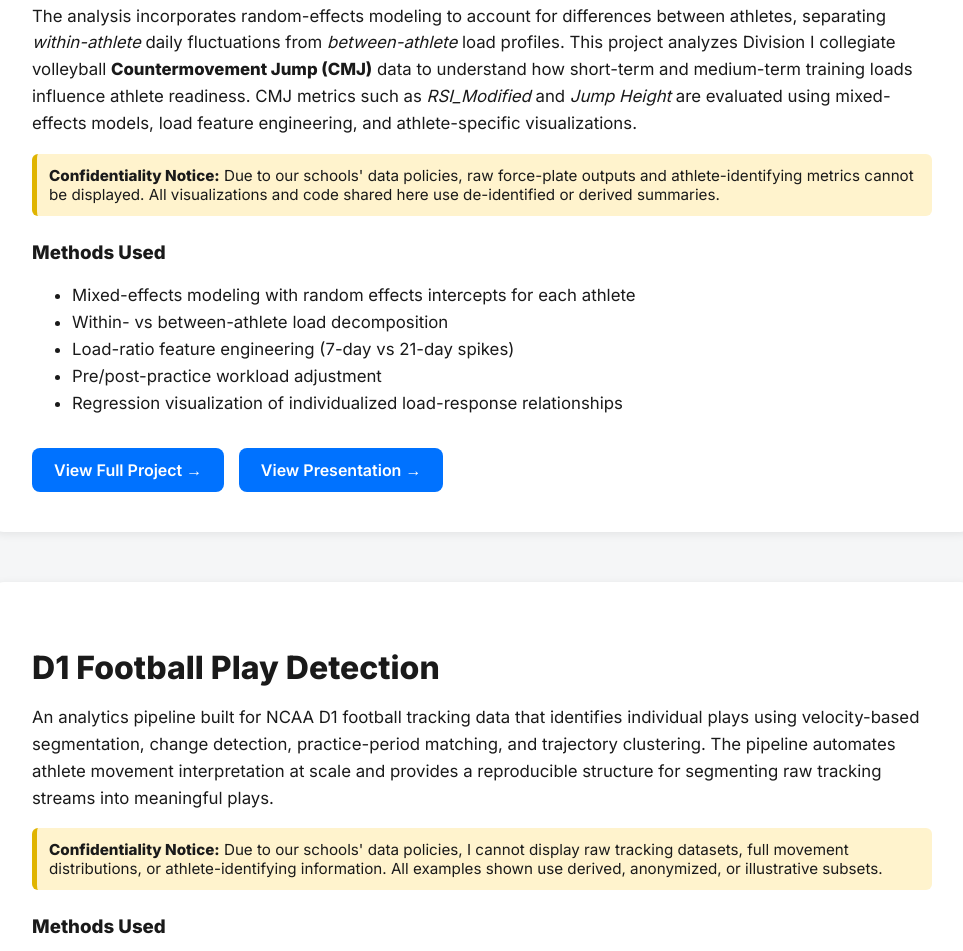
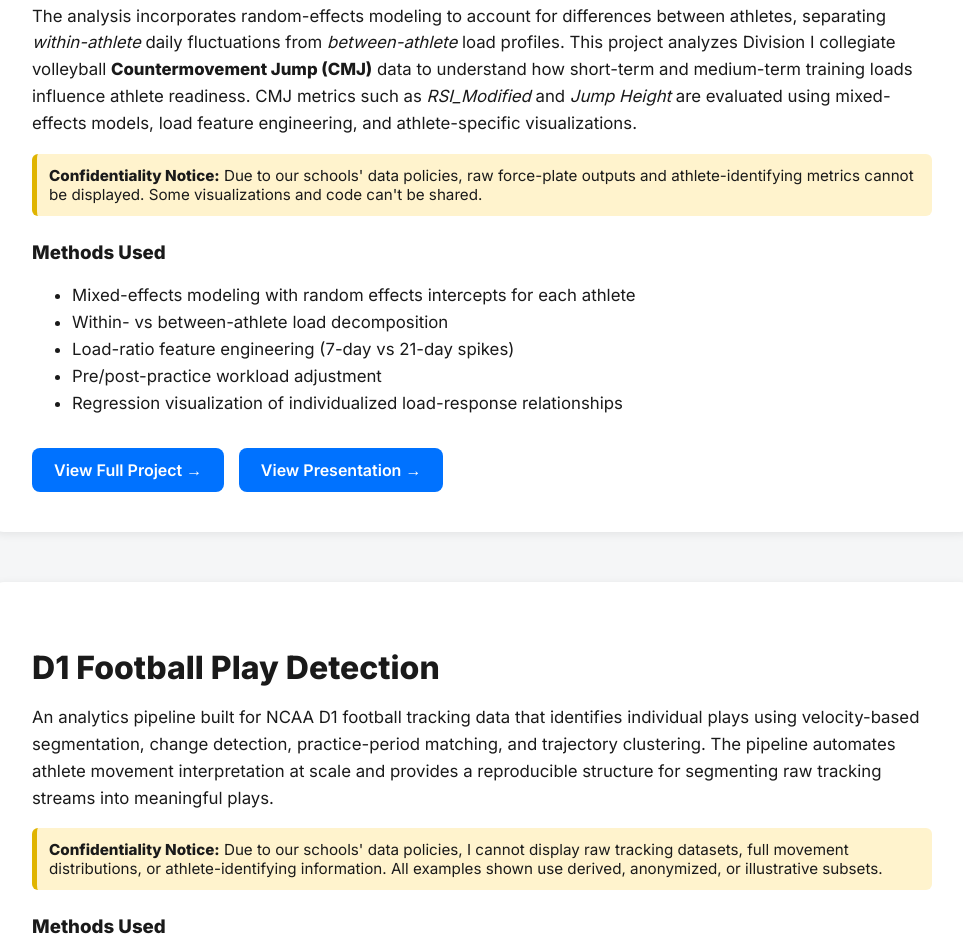
Before and after one commit to kwang9442/Data-Science-Portfolio, a plain HTML site: page index.html in a window 1280 px wide. Shown: the part 957-1908 px from the top of the page, without its empty margins (158-1121 px from the left). Drawn offline with Linux system fonts and the light colour scheme.

Commit message:
Update index.html

```diff
--- a/index.html
+++ b/index.html
@@ -143,8 +143,7 @@
         <div class="disclaimer">
             <strong>Confidentiality Notice:</strong>
             Due to our schools' data policies, raw force-plate outputs and athlete-identifying
-            metrics cannot be displayed. All visualizations and code shared here use
-            de-identified or derived summaries.
+            metrics cannot be displayed. Some visualizations and code can't be shared.
         </div>
 
         <h3 style="margin-top:25px;">Methods Used</h3>
```
